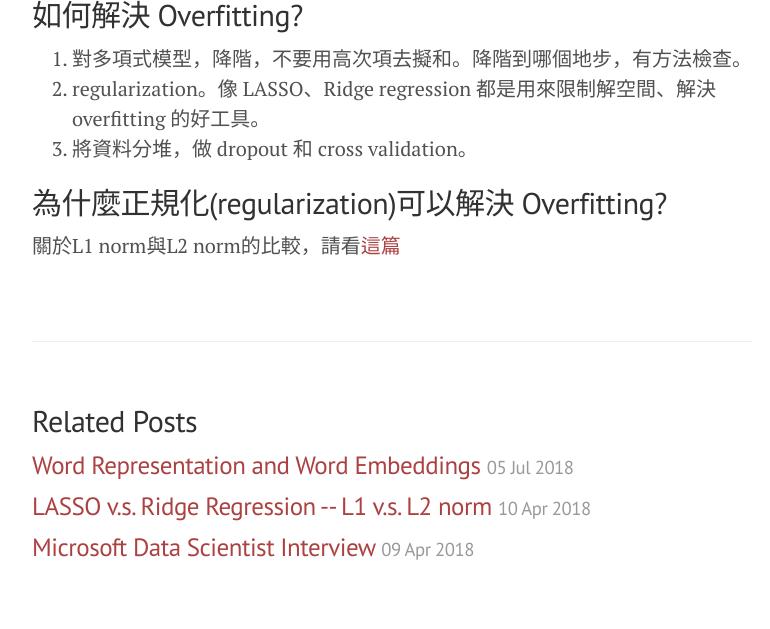
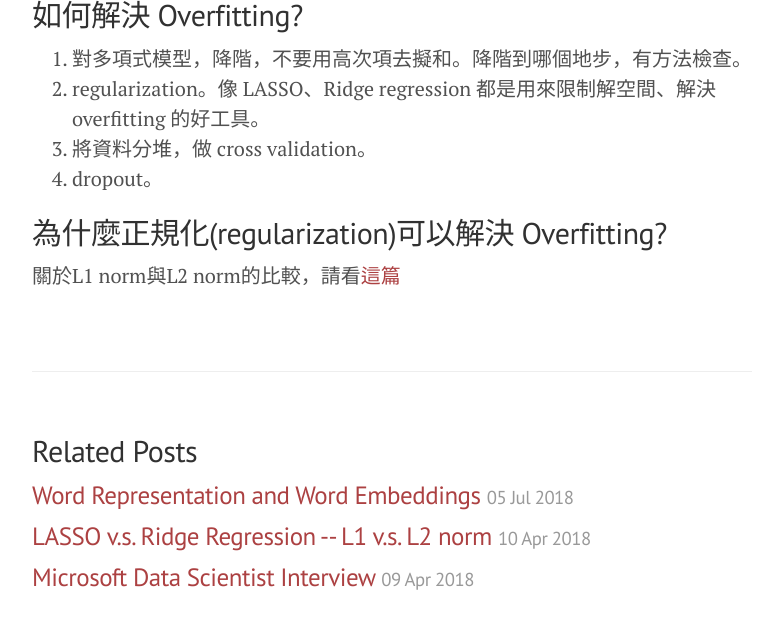
Before and after one commit to wantinghuang/wantinghuang.github.io, a Jekyll site: the page built from _posts/2018-06-24-overfitting.md, in a window 1280 px wide and 900 px high, scrolled down 1622 px, cut to the strip 247-876 px from the top of the window. Shown: the whole strip, without its empty margins (248-1018 px from the left). Built offline with Jekyll 4.4.1, drawn with Linux system fonts in a browser that asks for light colours.

Commit message:
Update 2018-06-24-overfitting.md

```diff
--- a/_posts/2018-06-24-overfitting.md
+++ b/_posts/2018-06-24-overfitting.md
@@ -49,7 +49,8 @@ AlphaGo跟李世乭對弈的第四局，AlphaGo輸了，後來 DeepMind 團隊
 <!-- don't use high order model -->
 2. regularization。像 LASSO、Ridge regression 都是用來限制解空間、解決 overfitting 的好工具。
 <!-- ## Why regularization can solve overfitting? -->
-3. 將資料分堆，做 dropout 和 cross validation。
+3. 將資料分堆，做 cross validation。
+4. dropout。
 
 <!-- 4. decision tree 做 feature selection -->
 
```
